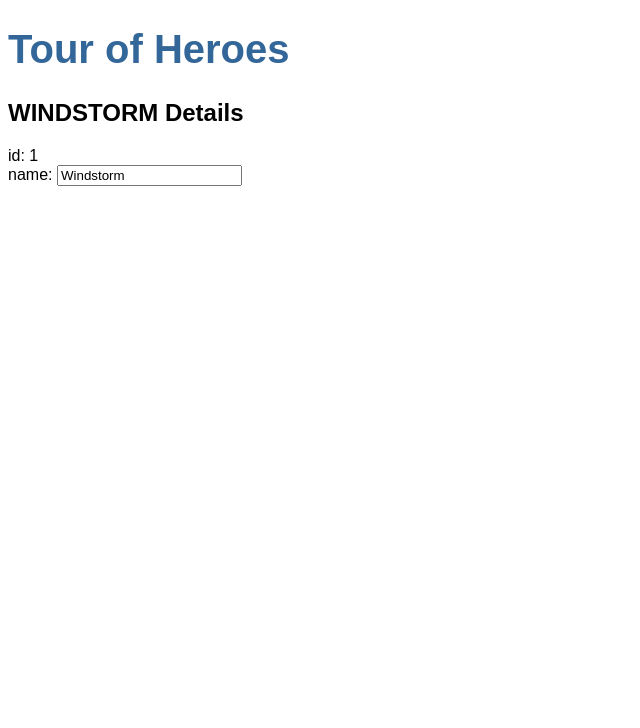
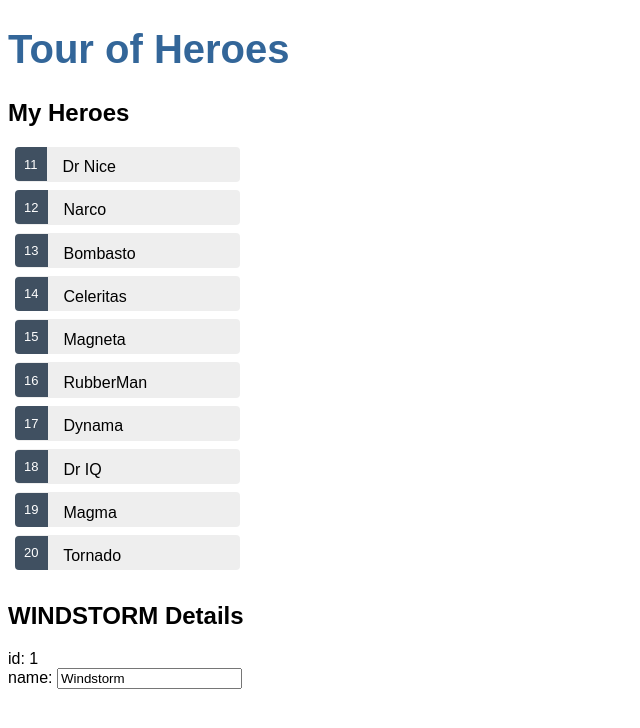
Before and after one commit to brodny/angular-playground, an Angular app in the folder playground/: page / in a window 1280 px wide. Shown: the top 728 px of the page, without its empty margins (0-640 px from the left). Built offline with nearby package versions, Linux system fonts and the light colour scheme.

Commit message:
List of heroes added

```diff
--- a/playground/src/app/heroes/heroes.component.html
+++ b/playground/src/app/heroes/heroes.component.html
@@ -1,3 +1,10 @@
+<h2>My Heroes</h2>
+<ul class="heroes">
+    <li *ngFor="let hero of heroes">
+        <span class="badge">{{hero.id}}</span> {{hero.name}}
+    </li>
+</ul>
+
 <h2>{{hero.name | uppercase}} Details</h2>
 <div><span>id: </span>{{hero.id}}</div>
 <div>
--- a/playground/src/app/heroes/heroes.component.less
+++ b/playground/src/app/heroes/heroes.component.less
@@ -0,0 +1,44 @@
+/* HeroesComponent's private CSS styles */
+.heroes {
+    margin: 0 0 2em 0;
+    list-style-type: none;
+    padding: 0;
+    width: 15em;
+  }
+  .heroes li {
+    cursor: pointer;
+    position: relative;
+    left: 0;
+    background-color: #EEE;
+    margin: .5em;
+    padding: .3em 0;
+    height: 1.6em;
+    border-radius: 4px;
+  }
+  .heroes li:hover {
+    color: #607D8B;
+    background-color: #DDD;
+    left: .1em;
+  }
+  .heroes li.selected {
+    background-color: #CFD8DC;
+    color: white;
+  }
+  .heroes li.selected:hover {
+    background-color: #BBD8DC;
+    color: white;
+  }
+  .heroes .badge {
+    display: inline-block;
+    font-size: small;
+    color: white;
+    padding: 0.8em 0.7em 0 0.7em;
+    background-color:#405061;
+    line-height: 1em;
+    position: relative;
+    left: -1px;
+    top: -4px;
+    height: 1.8em;
+    margin-right: .8em;
+    border-radius: 4px 0 0 4px;
+  }
--- a/playground/src/app/heroes/heroes.component.ts
+++ b/playground/src/app/heroes/heroes.component.ts
@@ -1,5 +1,6 @@
 import { Component, OnInit } from '@angular/core';
 import { Hero } from '../hero';
+import { HEROES } from '../mock-heroes';
 
 @Component({
   selector: 'app-heroes',
@@ -13,6 +14,8 @@ export class HeroesComponent implements OnInit {
     name: 'Windstorm',
   };
 
+  heroes = HEROES;
+
   constructor() { }
 
   ngOnInit() {
--- /dev/null
+++ b/playground/src/app/mock-heroes.ts
@@ -0,0 +1,14 @@
+import { Hero } from './hero';
+
+export const HEROES: Hero[] = [
+  { id: 11, name: 'Dr Nice' },
+  { id: 12, name: 'Narco' },
+  { id: 13, name: 'Bombasto' },
+  { id: 14, name: 'Celeritas' },
+  { id: 15, name: 'Magneta' },
+  { id: 16, name: 'RubberMan' },
+  { id: 17, name: 'Dynama' },
+  { id: 18, name: 'Dr IQ' },
+  { id: 19, name: 'Magma' },
+  { id: 20, name: 'Tornado' }
+];
```
Also changed, not shown: playground/src/app/hero.ts (line endings or trailing spaces).
